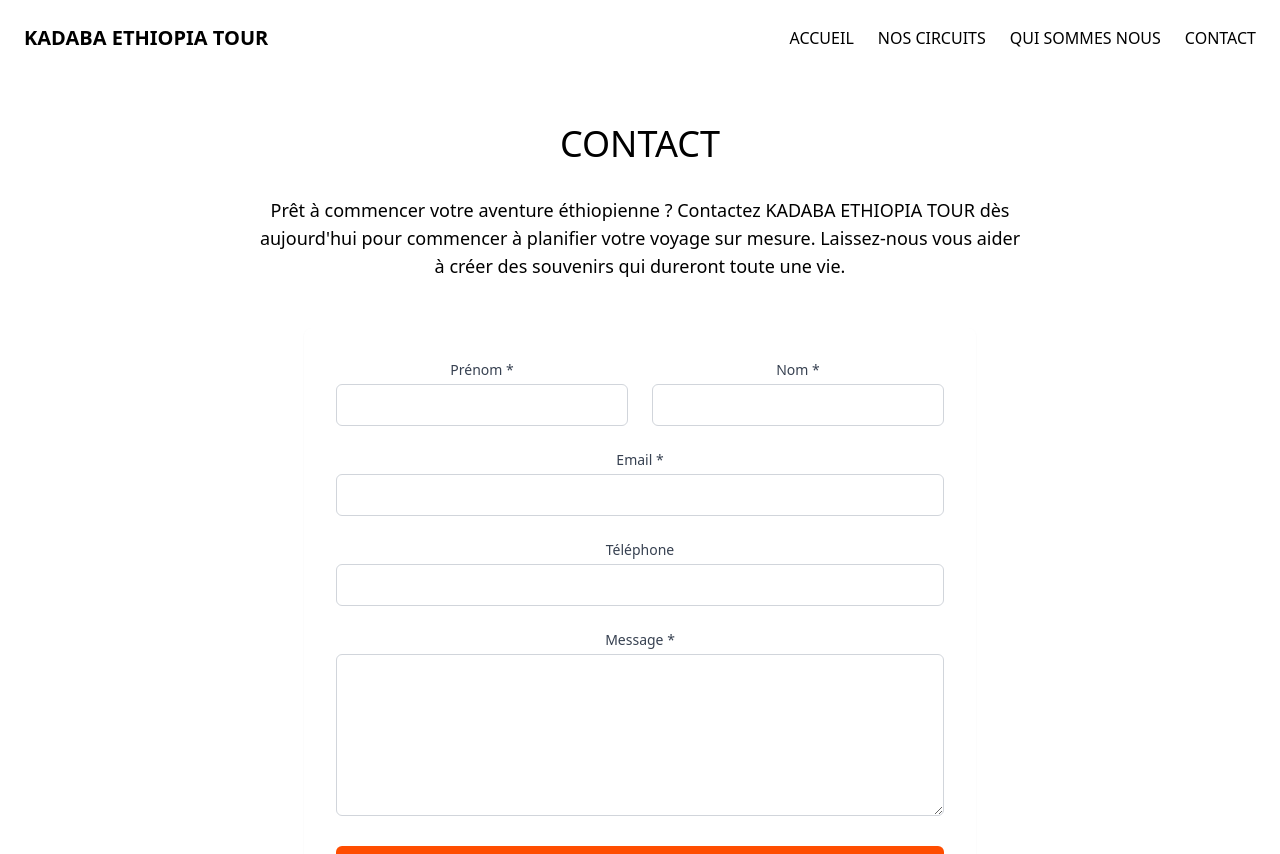
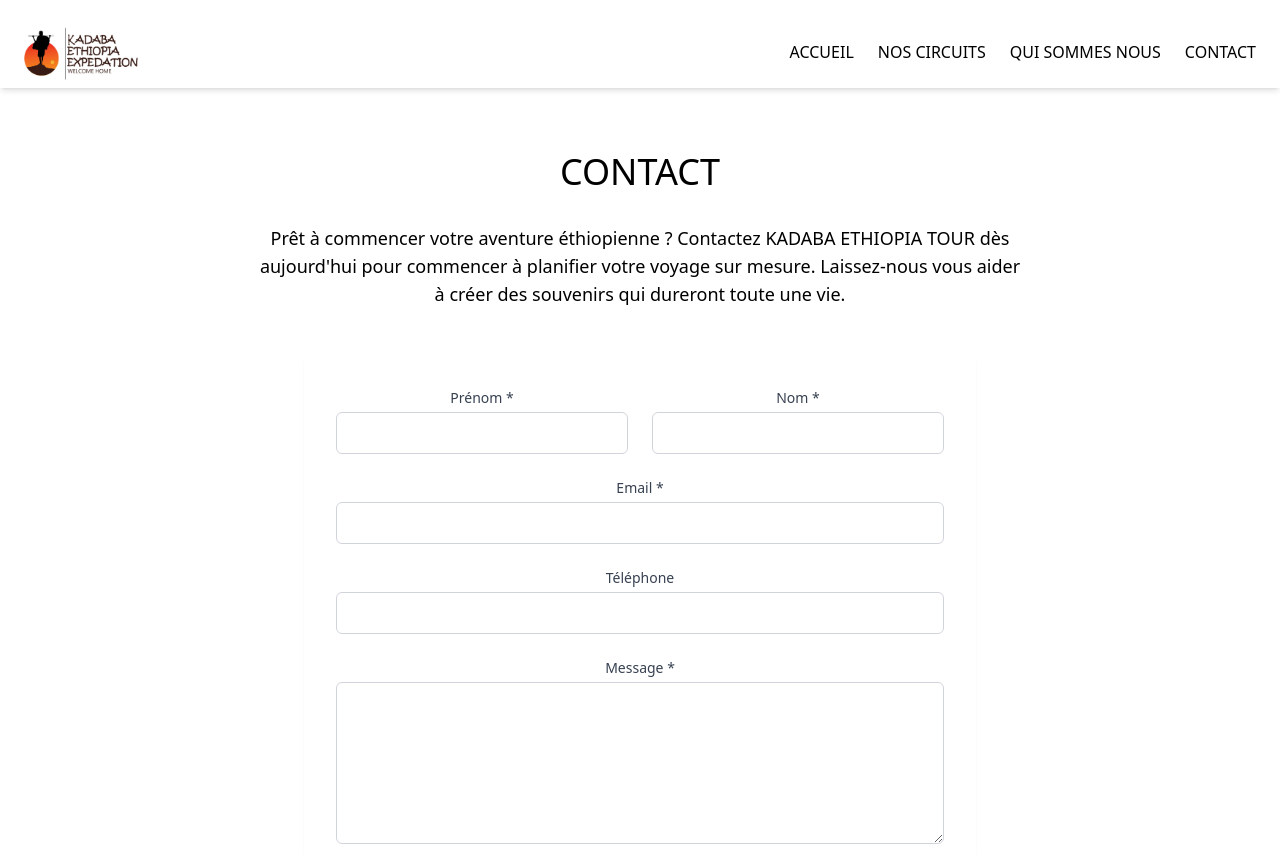
Before and after one commit to guiors/tourOperator, a React (Vite) app: page /contact in a window 1280 px wide. Shown: the top 854 px of the page. Built offline with nearby package versions, Linux system fonts and the light colour scheme.

Commit message:
Add logo

```diff
--- a/src/components/Header.jsx
+++ b/src/components/Header.jsx
@@ -1,5 +1,6 @@
 import React, { useState } from 'react';
 import { Link } from 'react-router-dom';
+import logo from "../assets/logo.jpeg";
 
 function Header() {
   const [isMenuOpen, setIsMenuOpen] = useState(false);
@@ -12,11 +13,17 @@ function Header() {
   ];
 
   return (
-    <header className="w-full bg-white">
+    <header className="sticky top-0 z-50 w-full bg-white shadow-md transition-shadow duration-300">
       <div className="max-w-7xl mx-auto px-4 sm:px-6">
         <div className="flex items-center justify-between py-2">
           <div className="flex flex-col">
-            <h1 className="text-xl font-bold text-black"> <Link to="/">KADABA ETHIOPIA TOUR</Link></h1>
+            <Link to="/">
+              <img
+                src={logo}
+                alt="KADABA ETHIOPIA TOUR"
+                className="h-14 w-auto object-contain"
+            />
+            </Link>
           </div>
 
           {/* Mobile Menu Button */}
```
